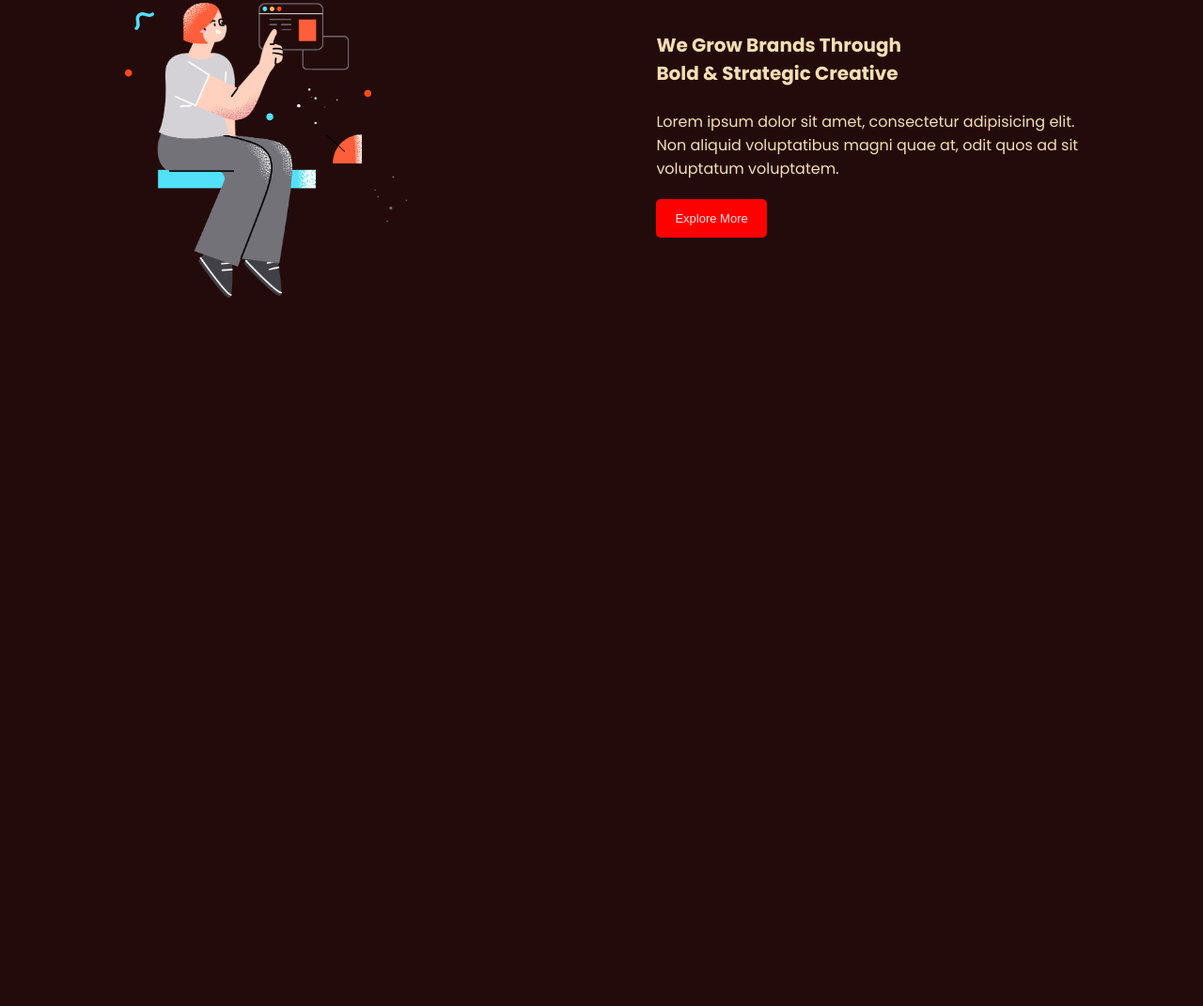
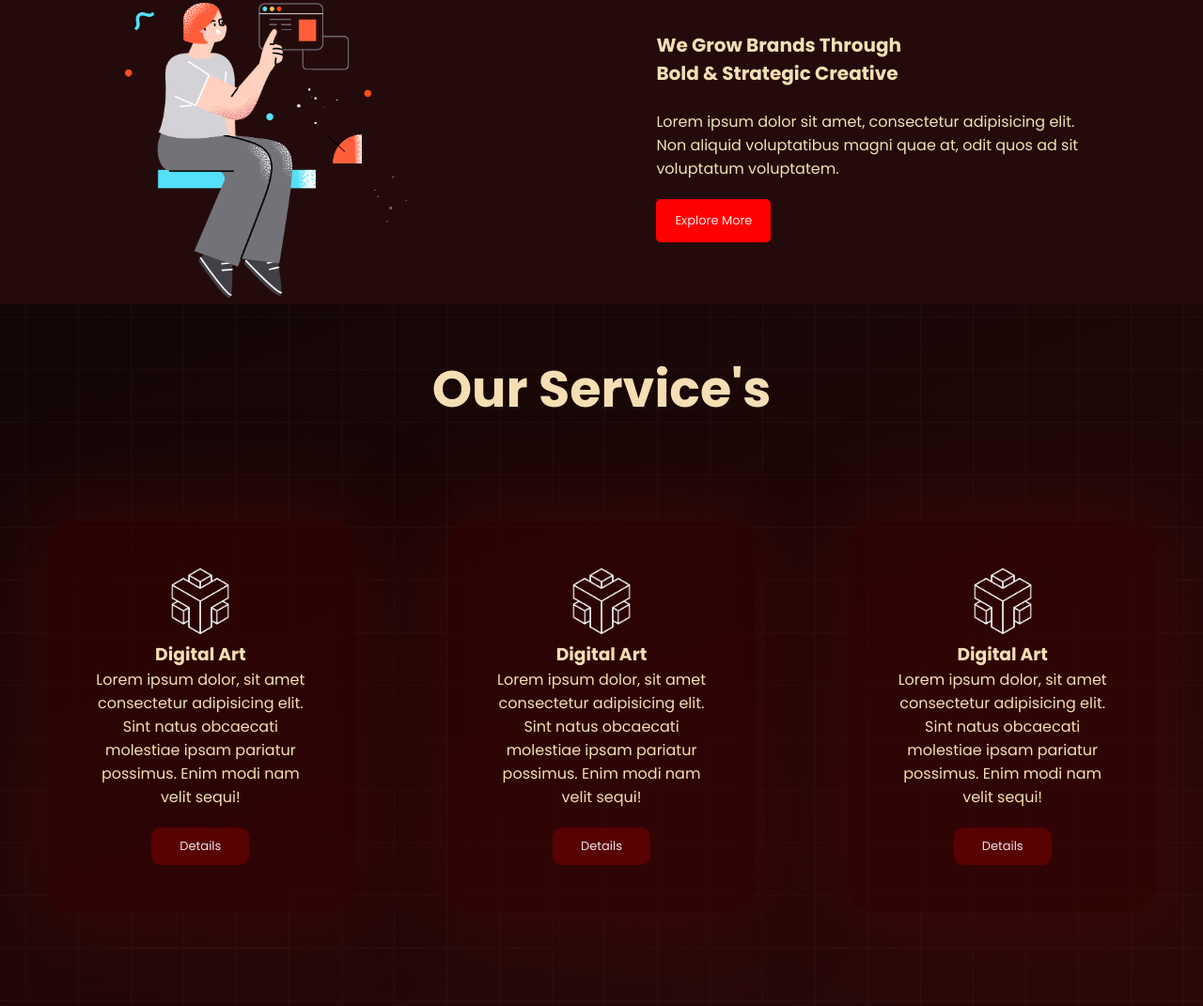
Before and after one commit to GIGAKUL/Project-of-concept-session1, a plain HTML site: page index.html in a window 1280 px wide. Shown: the part 994-2065 px from the top of the page at 94% size. Before the commit the page ends 1318 px from the top, so only its background shows below. Drawn offline with Linux system fonts and the light colour scheme.

Commit message:
Done Making  Service section

```diff
--- a/css/style.css
+++ b/css/style.css
@@ -3,7 +3,6 @@
   margin: 0;
   padding: 0;
   box-sizing: border-box;
-
 }
 body {
   color: #f5deb3;
@@ -43,9 +42,9 @@ nav {
 }
 .banner-row {
   display: flex;
+  height: 100vh;
   background-image: url(../image/images/background.png),
     linear-gradient(45deg, #0000007a, #2c0909ef);
-  height: 100vh;
   justify-content: space-around;
   background-repeat: no-repeat;
   background-size: cover;
@@ -62,6 +61,7 @@ nav {
   width: 300px;
 }
 .btn {
+  font-family: "Poppins", sans-serif;
   padding: 13px 20px;
   background-color: red;
   border: none;
@@ -84,21 +84,73 @@ nav {
   font-size: 54px;
   font-weight: bold;
 }
+h2 {
+  font-size: 54px;
+  text-align: center;
+}
 .about-row {
   padding-top: 24px;
   display: flex;
   justify-content: space-around;
 }
-.about-left img{
+.about-left img {
   width: 300px;
 }
-.about-right h2{
+.about-right h2 {
   text-align: left;
   margin-bottom: 24px;
   text-transform: capitalize;
   font-size: 20px;
 }
-.about-righ p{
+.about-righ p {
   margin-bottom: 24px;
+}
+/* End Of About Section */
+.service-row {
+  background-image: url(../image/images/background.png),
+    linear-gradient(160deg, #0000007a, #2c0909ef);
+}
+
+.btn2 {
+  padding: 10px 30px;
+  background-color: #580202;
+  border: none;
+  border-radius: 10px;
+  margin-top: 20px;
+  color: rgba(255, 255, 255, 0.89);
+  font-size: 13px;
+  font-family: "Poppins", sans-serif;
+}
+.btn2:hover {
+  cursor: url("https://toppng.com/uploads/preview/view-cursor-on-t-shirt-cat-cursor-11563234286jqid2b8cj4.png"),
+  auto;
+  box-shadow: 0px 0px 10px 0px #9f0505cc;
+}
+.box{
+  display: flex;
+  justify-content: space-around;
+}
+.box-inside{
+  background-color: #3800008a;
+  text-align: center;
+  padding: 50px;
+  margin: 50px;
+  border-radius: 25px;
+  box-shadow: 0px 0px 89px 10px rgba(80, 7, 7, 0.548);
 
 }
+.box-inside:hover{
+  background-color: #b3000085;
+  padding: 50px;
+  box-shadow:0px 0px 89px 10px #b3000085;
+  margin: 40px;
+}
+.box-inside img{
+  width: 70px;
+}
+.service-row{
+
+  padding: 50px 0px;
+}
+.service-row h2{
+  padding-bottom: 50px;
--- a/index.html
+++ b/index.html
@@ -41,6 +41,9 @@
                       <div class="banner-col2"><img src="image/images/banner.png" alt=""></div>
                     </div>
         </section>
+
+        <!-- End Of Banner Section -->
+
         <section class="about">
           <h2>about us</h1>
                     <div class="about-row">
@@ -57,6 +60,36 @@
                         </div>
           </div>
         </section>
+
+      <!--End Of About Section  -->
+        <section class="Service">
+          <div class="service-row">
+            <h2>Our Service's</h2>
+            <div class="service-box">
+              <div class="box">
+                <div class="box-inside">
+                  <img src="image/icon/0.png" alt="">
+              <h3>Digital Art</h3>
+              <p>Lorem ipsum dolor, sit amet consectetur adipisicing elit. Sint natus obcaecati molestiae ipsam pariatur possimus. Enim modi nam velit sequi!</p>
+              <button class="btn2">Details</button>
+                </div>
+                <div class="box-inside">
+                  <img src="image/icon/0.png" alt="">
+              <h3>Digital Art</h3>
+              <p>Lorem ipsum dolor, sit amet consectetur adipisicing elit. Sint natus obcaecati molestiae ipsam pariatur possimus. Enim modi nam velit sequi!</p>
+              <button class="btn2">Details</button>
+                </div>
+                <div class="box-inside">
+                  <img src="image/icon/0.png" alt="">
+              <h3>Digital Art</h3>
+              <p>Lorem ipsum dolor, sit amet consectetur adipisicing elit. Sint natus obcaecati molestiae ipsam pariatur possimus. Enim modi nam velit sequi!</p>
+              <button class="btn2">Details</button>
+                </div>
+              </div>
+            </div>
+          </div>
+        </section>
+
     </main>
     <footer></footer>
   </body>
```
